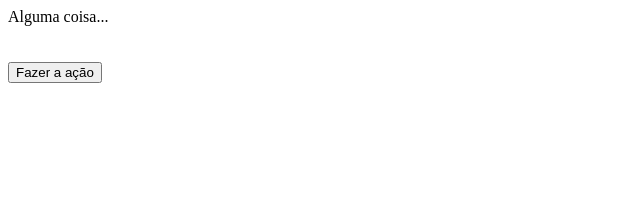
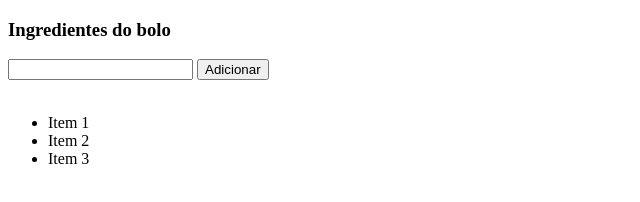
Before and after one commit to DenisCastro/cursoJS_B7, a plain HTML site: page js/index.html in a window 1280 px wide. Shown: the whole page, without its empty margins (0-640 px from the left). Drawn offline with Linux system fonts and the light colour scheme.

Commit message:
Modificando uma lista

```diff
--- a/js/index.html
+++ b/js/index.html
@@ -7,9 +7,24 @@
         <script type="text/javascript" src="script.js"></script>
     </head>
     <body>
-        <!--<button onclick="window.location.href = window.location.href">Atualizar a página</button>-->
+        <!--
+        <button onclick="window.location.href = window.location.href">Atualizar a página</button>
         <div id="area">Alguma coisa...</div>
         <br><br>
-        <button onclick="fazerAcao()">Fazer a ação</button>
+        <button onclick="trocarDiv('Denis', 90)">Fazer a ação</button>
+        -->
+
+        <h3>Ingredientes do bolo</h3>
+
+        <input type="text" id="ingrediente" />
+        <button onclick="adicionarIngrediente()">Adicionar</button>
+        <br/><br/>
+
+        <ul id="lista">
+            <li>Item 1</li>
+            <li>Item 2</li>
+            <li>Item 3</li>
+        </ul>
+
     </body>
 </html>
--- a/js/script.js
+++ b/js/script.js
@@ -1,2 +1,19 @@
-//Definindo a variável do nome do usuario.
-var nome = "Denis";
+/*
+function trocarDiv(nome, idade) {
+
+    var area = document.getElementById("area");
+    var texto = prompt("Qual seu sobrenome ?");
+
+    area.innerHTML = nome+" "+texto+" tem "+idade+" anos";
+}
+*/
+
+function adicionarIngrediente() {
+    var ing = document.getElementeById("ingrediente").value;
+
+    var listahtml = document.getElementById("lista").innerHTML;
+
+    listahtml = listahtml + "<li>"+ing+"</li>";
+
+    document.getElementById("lista").innerHTML = listahtml;
+}
```
